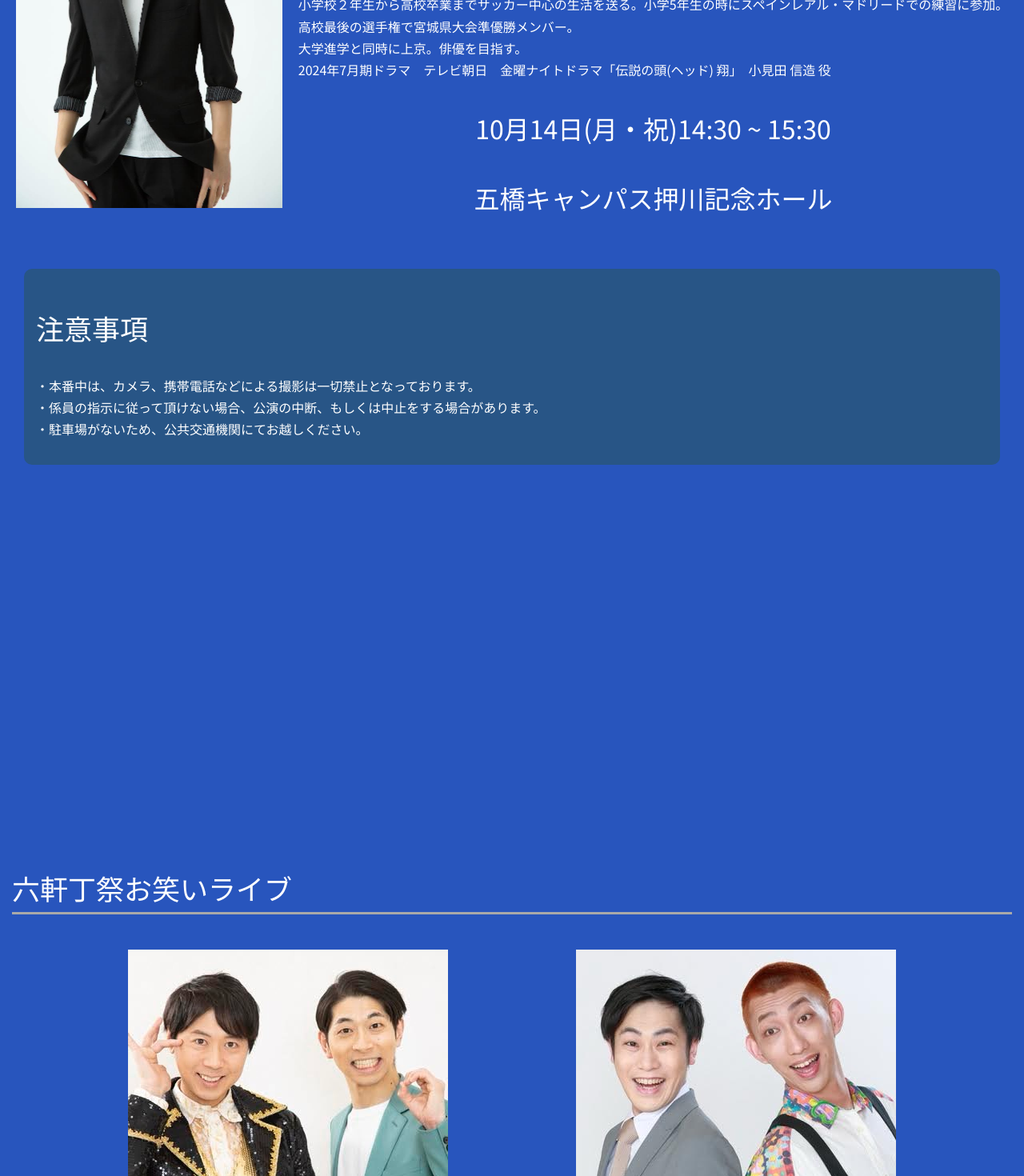
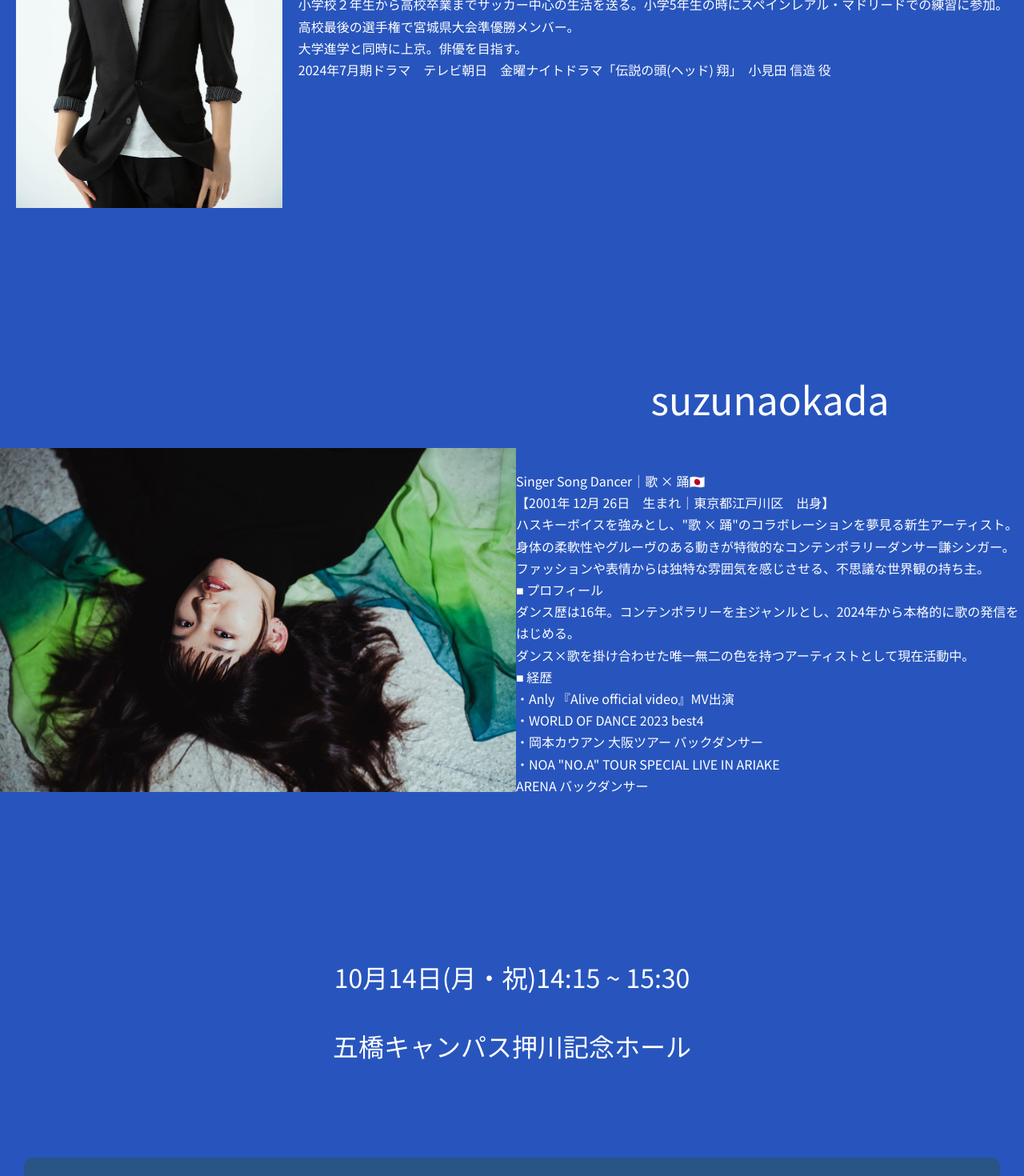
Before and after one commit to nobekawashuto/2024TGUFES, a Next.js app in the folder tgufes/: page /veiw_comedy in a window 1280 px wide. Shown: the part 1440-2910 px from the top of the page at 80% size. Built offline with nearby package versions, Linux system fonts and the light colour scheme; a web font is replaced by a local one.

Commit message:
芸能ページ追加です

```diff
--- a/tgufes/src/pages/veiw_comedy.tsx
+++ b/tgufes/src/pages/veiw_comedy.tsx
@@ -13,6 +13,7 @@ import comedyLogo from "../../public/images/comedy-logo-retouka.png"
 import itutuTalent from "../../public/images/isikawa.jpg"
 import tutigei1 from "../../public/images/sukachan.jpg"
 import tutigei2 from "../../public/images/yasasi.jpg"
+import itutuDance from "../../public/images/suzunaokada.JPG"
 
 const inter = Inter({ subsets: ["latin"] });
 
@@ -37,8 +38,10 @@ export default function Home() {
             <div className="space"></div>
             <ScrollRevealContainer>
                 <div className="comedy-content">
-                    <h2 className="itutu-title txt">五橋祭トークショー</h2>
+                    <h2 className="itutu-title txt">五橋祭トーク & ダンスショー</h2>
                 </div>
+            </ScrollRevealContainer>
+                <ScrollRevealContainer>
                     <div className="yokonarabi">
                         <div className="itutu-talent">
                             <div className="photo-dre"><Image src={itutuTalent}alt=""className="itutu-talent-photo"/></div>
@@ -46,9 +49,28 @@ export default function Home() {
                         <div className="explanation">
                             <p className="txt talent-name">石山順征</p>
                             <p className="txt isiyama-deil">第36回ジュノン・スーパーボーイコンテスト　グランプリ受賞。<br/>15155人の頂点に輝く<br/>小学校２年生から高校卒業までサッカー中心の生活を送る。小学5年生の時にスペインレアル・マドリードでの練習に参加。<br/>高校最後の選手権で宮城県大会準優勝メンバー。<br/>大学進学と同時に上京。俳優を目指す。<br/>2024年7月期ドラマ　テレビ朝日　金曜ナイトドラマ「伝説の頭(ヘッド) 翔」　小見田 信造  役</p>
-                        <p className="txt comedy-deil">10月14日(月・祝)14:30 ~ 15:30</p>
+                            {/* <p className="txt comedy-deil">10月14日(月・祝)14:15 ~ 15:30</p>
+                            <p className="txt comedy-deil">五橋キャンパス押川記念ホール</p> */}
+                        </div>
+                    </div>
+                </ScrollRevealContainer>
+                <ScrollRevealContainer>
+                    <div className="yokonarabi">
+                        <div className="itutu-talent">
+                            <div className="photo-dre"><Image src={itutuDance}alt=""className="itutu-dance-photo"/></div>
+                        </div>
+                        <div className="explanation">
+                            <p className="txt talent-name">suzunaokada</p>
+                            <p className="txt isiyama-deil">Singer Song Dancer｜歌 × 踊🇯🇵<br/>【2001年 12月 26日　生まれ｜東京都江戸川区　出身】<br/>ハスキーボイスを強みとし、"歌 × 踊"のコラボレーションを夢見る新生アーティスト。<br/>身体の柔軟性やグルーヴのある動きが特徴的なコンテンポラリーダンサー謙シンガー。<br/>ファッションや表情からは独特な雰囲気を感じさせる、不思議な世界観の持ち主。<br/>■ プロフィール<br/>ダンス歴は16年。コンテンポラリーを主ジャンルとし、2024年から本格的に歌の発信をはじめる。<br/>ダンス×歌を掛け合わせた唯一無二の色を持つアーティストとして現在活動中。<br/>■ 経歴<br/>・Anly 『Alive official video』MV出演<br/>・WORLD OF DANCE 2023   best4<br/>・岡本カウアン 大阪ツアー バックダンサー<br/>・NOA "NO.A" TOUR SPECIAL LIVE IN ARIAKE <br/>ARENA バックダンサー</p>
+                            {/* <p className="txt comedy-deil">10月14日(月・祝)14:15 ~ 15:30</p>
+                            <p className="txt comedy-deil">五橋キャンパス押川記念ホール</p> */}
+                        </div>
+                    </div>
+                </ScrollRevealContainer>
+                <ScrollRevealContainer>
+                    <div className="itutu-date">
+                        <p className="txt comedy-deil">10月14日(月・祝)14:15 ~ 15:30</p>
                         <p className="txt comedy-deil">五橋キャンパス押川記念ホール</p>
-                    </div>
                     </div>
                     <div className="attention">
                         <h2 className="attention-titile txt">注意事項</h2>
@@ -73,6 +95,7 @@ export default function Home() {
                     </div>
                 </div>
                 <div className="explanation">
+                    <p className="txt comedy-deil">10月27日(日)13:00 ~ 13:45</p>
                     <p className="txt comedy-deil">特設ステージ(雨天時は8号館5階押川記念ホール)</p>
                 </div>
                 <div className="attention">
--- a/tgufes/src/styles/globals.css
+++ b/tgufes/src/styles/globals.css
@@ -624,6 +624,7 @@ footer p {
 .yokonarabi{
   display: flex;
   justify-content: space-evenly;
+  padding-bottom: 150px;
 }
 
 .itutu-talent{
@@ -641,6 +642,12 @@ footer p {
   height: 500px;
 }
 
+.itutu-dance-photo{
+  width: 645px;
+  height: 430px;
+  padding-top: 150px;
+}
+
 .talent-name{
   color: white;
   font-size: 3rem;
@@ -655,6 +662,10 @@ footer p {
   color: white;
   font-size: 2rem;
   text-align: center;
+}
+
+.itutu-date{
+  padding-bottom: 50px;
 }
 
 .attention{
@@ -884,6 +895,10 @@ footer p {
     font-size: 1.5rem;
   }
 
+  .itutu-dance-photo{
+    width: 322.5px;
+    height: 215px;
+  }
   .attention-deil{
     font-size: 0.8rem;
   }
```
Lines whose indentation alone changed are shown as unchanged.
